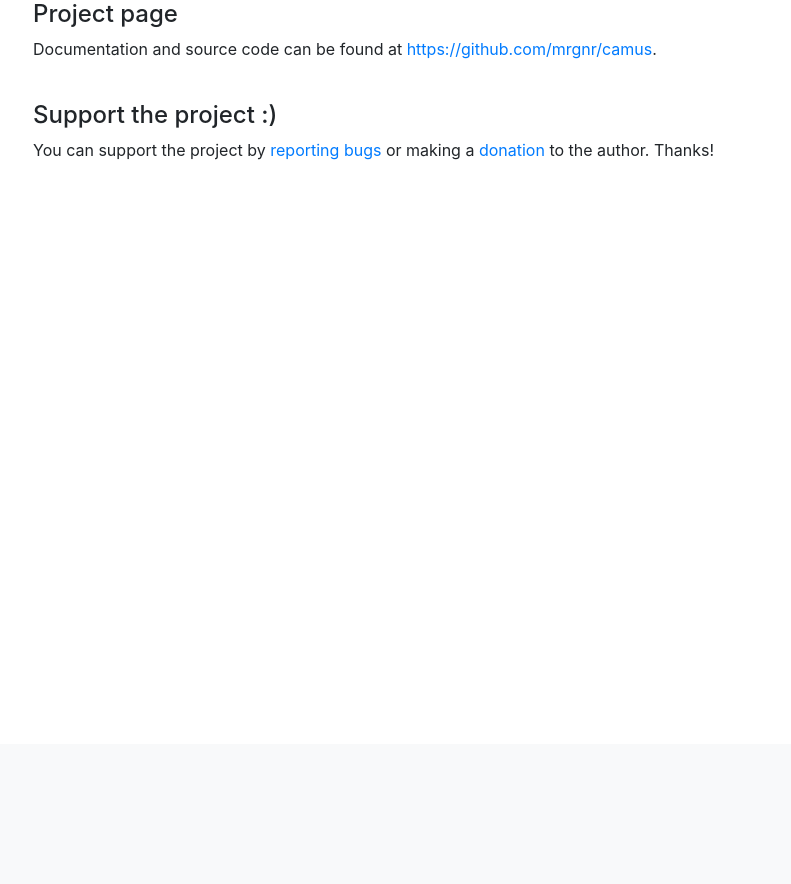
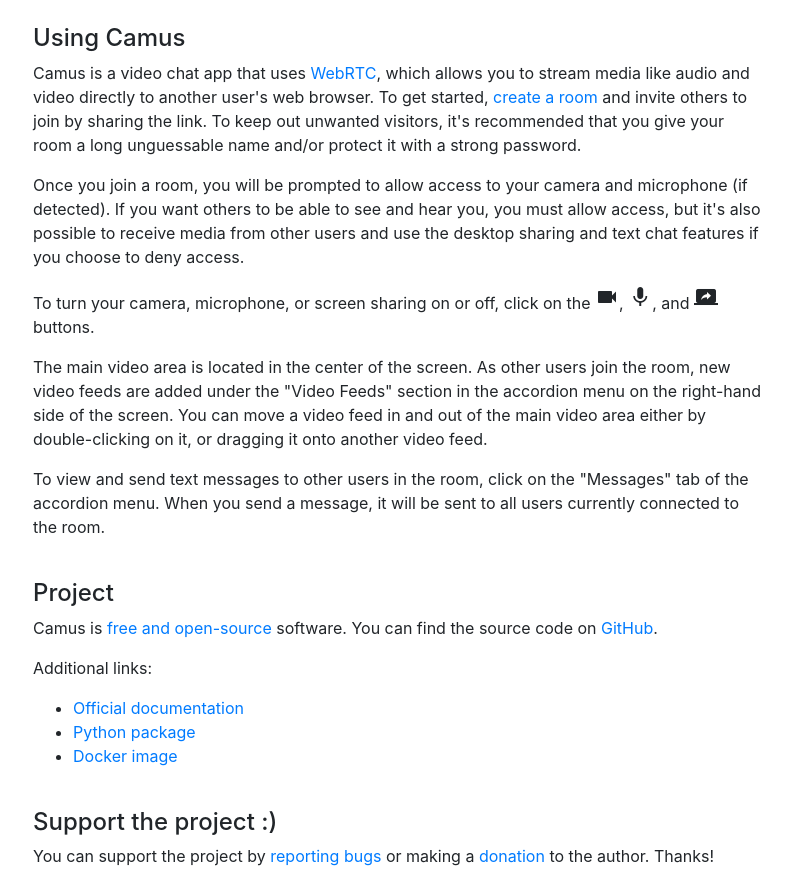
Before and after one commit to camuschat/camus, a Python web app: template camus/templates/about.html in a window 1280 px wide. Shown: the part 56-940 px from the top of the page, without its empty margins (52-843 px from the left). Before the commit the page ends 216 px from the top, so only its background shows below. Run offline with Jinja, Linux system fonts and the light colour scheme; the template is opened without the code that fills it, so the values that code supplies are empty; some libraries are stand-ins or nearby versions.

Commit message:
Update about and README.

```diff
--- a/camus/templates/about.html
+++ b/camus/templates/about.html
@@ -2,18 +2,47 @@
 
 {% block app_content %}
 <div class="row">
-    <div class="col-sm-12">
-        <h4>Project page</h4>
-        <p>
-        Documentation and source code can be found at <a href="https://github.com/mrgnr/camus">https://github.com/mrgnr/camus</a>.
-        </p>
-
+    <div class="col-sm-8">
+        <br/>
+        <h4>Using Camus</h4>
+            <p>Camus is a video chat app that uses
+                <a href="https://en.wikipedia.org/wiki/WebRTC">WebRTC</a>, which allows you to
+                stream media like audio and video directly to another user's web browser. To get
+                started, <a href="/chat"> create a room</a> and invite others to join by sharing
+                the link. To keep out unwanted visitors, it's recommended that you give your room
+                a long unguessable name and/or protect it with a strong password.</p>
+            <p>Once you join a room, you will be prompted to allow access to your camera and
+                microphone (if detected). If you want others to be able to see and hear you,
+                you must allow access, but it's also possible to receive media from other users
+                and use the desktop sharing and text chat features if you choose to deny access.</p>
+            <p>To turn your camera, microphone, or screen sharing on or off, click on the
+                <i id="toggle-video-icon" class="material-icons">videocam</i></button>,
+                <i id="toggle-audio-icon" class="material-icons">mic</i></button>, and
+                <i id="toggle-display-icon" class="material-icons">screen_share</i></button>
+                buttons.</p>
+            <p>The main video area is located in the center of the screen. As other users join the
+                room, new video feeds are added under the "Video Feeds" section in the accordion
+                menu on the right-hand side of the screen. You can move a video feed in and out
+                of the main video area either by double-clicking on it, or dragging it onto another
+                video feed.</p>
+            <p>To view and send text messages to other users in the room, click on the "Messages"
+                tab of the accordion menu. When you send a message, it will be sent to all users
+                currently connected to the room.</p>
+        <br/>
+        <h4>Project</h4>
+        <p>Camus is <a href="https://en.wikipedia.org/wiki/Free_and_open-source_software">free and
+            open-source</a> software. You can find the source code on
+            <a href="https://github.com/mrgnr/camus">GitHub</a>.</p>
+        <p>Additional links:
+            <ul>
+                <li><a href="https://docs.camus.chat">Official documentation</a></li>
+                <li><a href="https://pypi.org/project/camus-chat/">Python package</a></li>
+                <li><a href="https://hub.docker.com/r/mrgnr/camus">Docker image</a></li>
+            </ul></p>
         <br/>
         <h4>Support the project :)</h4>
-        <p>
-        You can support the project by <a href="https://github.com/mrgnr/camus/issues">reporting bugs</a>
-        or making a <a href="https://liberapay.com/mrgnr">donation</a> to the author. Thanks!
-        </p>
+        <p>You can support the project by <a href="https://github.com/mrgnr/camus/issues">reporting bugs</a>
+            or making a <a href="https://liberapay.com/mrgnr">donation</a> to the author. Thanks!</p>
     </div>
 </div>
 {% endblock %}
```
Also changed, not shown: 1 other file.
